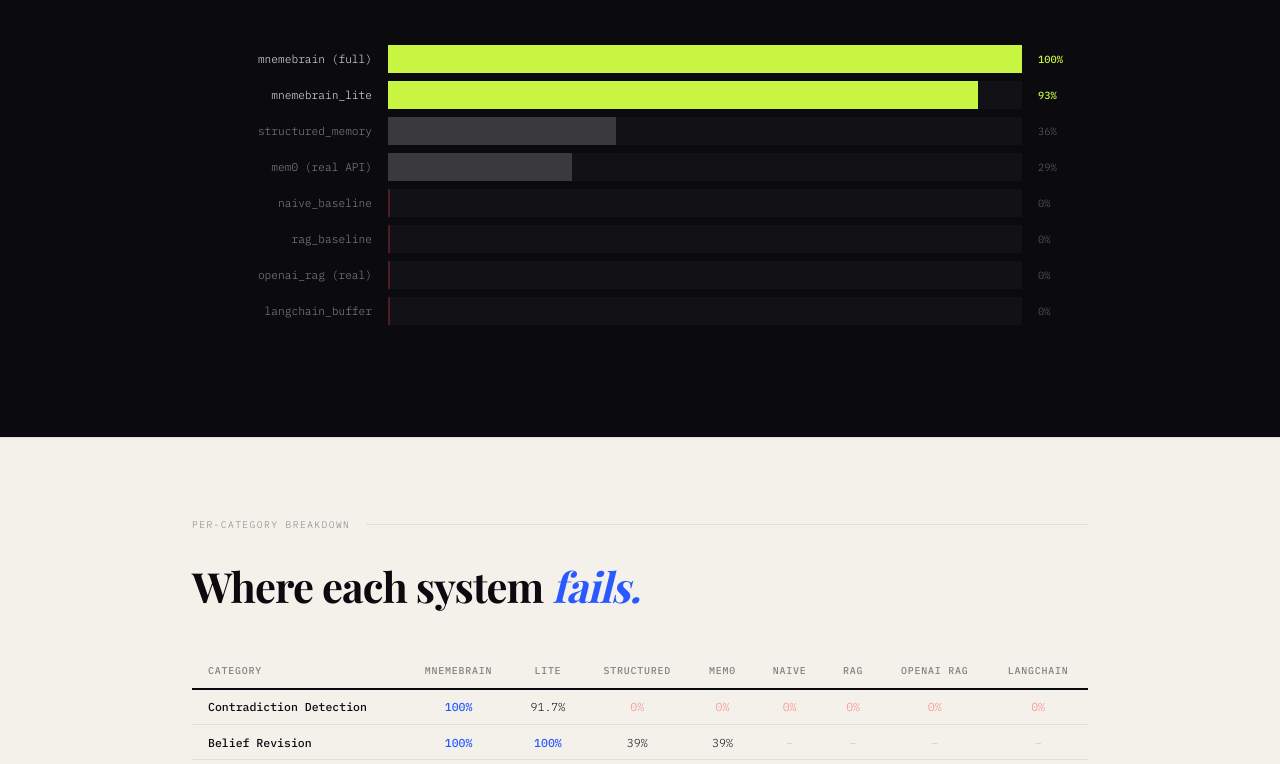
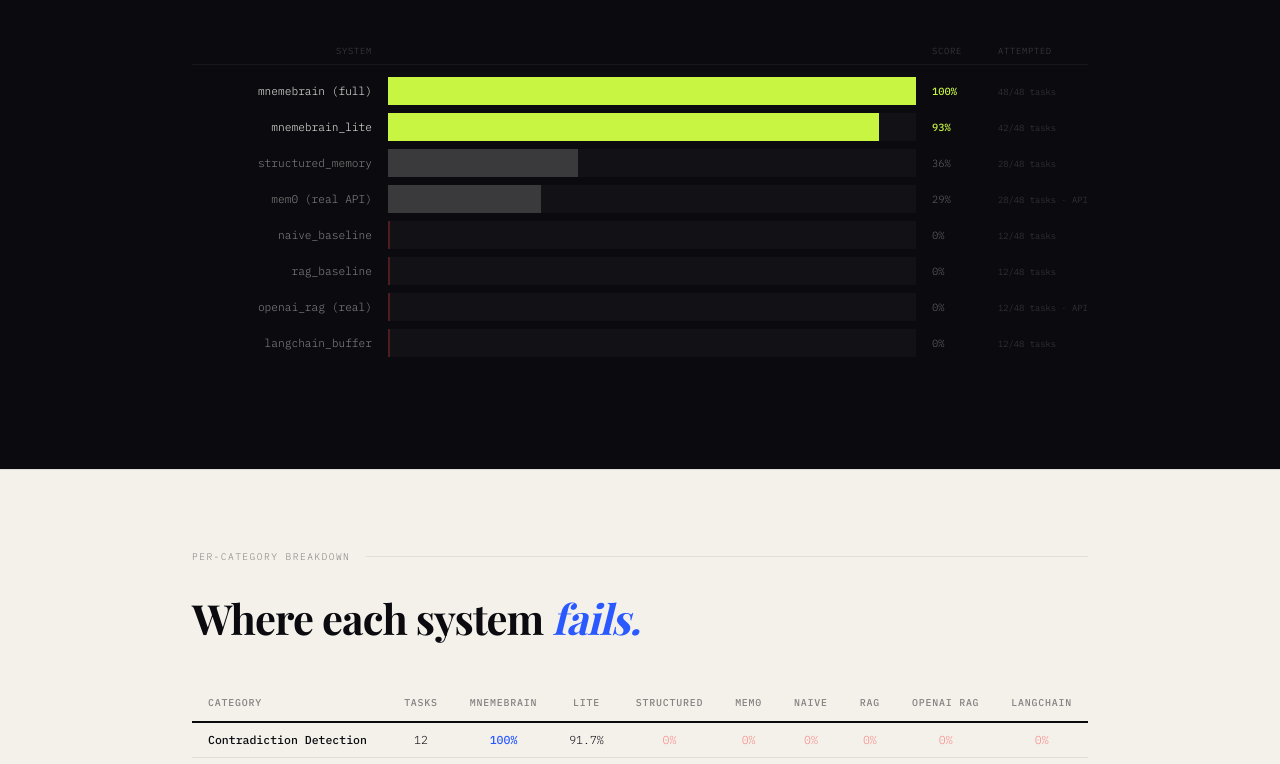
Before and after one commit to mnemebrain/mnemebrain-benchmark, a plain HTML site: page leaderboard.html in a window 1280 px wide. Shown: the part 646-1410 px from the top of the page. Drawn offline with nearby package versions, Linux system fonts and the light colour scheme; a web font is replaced by a local one.

Commit message:
feat: add credibility metadata and methodology section
- Enrich data.json: benchmark version, run date, attempted/skipped
  counts, adapter type (embedded vs cloud API), run type per system
- Leaderboard: show attempted/total tasks, API badge, benchmark version
  in header, task counts per category, type column in capability matrix
- Overview: add methodology section (capability-aware scoring,
  deterministic evaluation, real API baselines, versioned releases)
- Update results meta with benchmark version and leaderboard link

```diff
--- a/data.json
+++ b/data.json
@@ -1,4 +1,6 @@
 {
+  "benchmarkVersion": "0.1.0a1",
+  "runDate": "2026-03-08",
   "lastUpdated": "2026-03-08",
   "embeddingModel": "all-MiniLM-L6-v2",
   "bmb": {
@@ -6,19 +8,92 @@
     "tasks": 48,
     "categories": 8,
     "checks": 100,
-    "overall": [
-      { "adapter": "mnemebrain (full)", "score": 100 },
-      { "adapter": "mnemebrain_lite", "score": 93 },
-      { "adapter": "structured_memory", "score": 36 },
-      { "adapter": "mem0 (real API)", "score": 29 },
-      { "adapter": "naive_baseline", "score": 0 },
-      { "adapter": "rag_baseline", "score": 0 },
-      { "adapter": "openai_rag (real)", "score": 0 },
-      { "adapter": "langchain_buffer", "score": 0 }
+    "systems": [
+      {
+        "name": "mnemebrain (full)",
+        "key": "mnemebrain",
+        "type": "embedded",
+        "score": 100,
+        "attempted": 48,
+        "skipped": 0,
+        "capabilities": 12,
+        "runType": "local"
+      },
+      {
+        "name": "mnemebrain_lite",
+        "key": "mnemebrain_lite",
+        "type": "embedded",
+        "score": 93,
+        "attempted": 42,
+        "skipped": 6,
+        "capabilities": 7,
+        "runType": "local"
+      },
+      {
+        "name": "structured_memory",
+        "key": "structured_memory",
+        "type": "embedded",
+        "score": 36,
+        "attempted": 28,
+        "skipped": 20,
+        "capabilities": 5,
+        "runType": "local"
+      },
+      {
+        "name": "mem0 (real API)",
+        "key": "mem0",
+        "type": "cloud API",
+        "score": 29,
+        "attempted": 28,
+        "skipped": 20,
+        "capabilities": 5,
+        "runType": "API"
+      },
+      {
+        "name": "naive_baseline",
+        "key": "naive",
+        "type": "embedded",
+        "score": 0,
+        "attempted": 12,
+        "skipped": 36,
+        "capabilities": 2,
+        "runType": "local"
+      },
+      {
+        "name": "rag_baseline",
+        "key": "rag",
+        "type": "embedded",
+        "score": 0,
+        "attempted": 12,
+        "skipped": 36,
+        "capabilities": 2,
+        "runType": "local"
+      },
+      {
+        "name": "openai_rag (real)",
+        "key": "openai_rag",
+        "type": "cloud API",
+        "score": 0,
+        "attempted": 12,
+        "skipped": 36,
+        "capabilities": 2,
+        "runType": "API"
+      },
+      {
+        "name": "langchain_buffer",
+        "key": "langchain",
+        "type": "embedded",
+        "score": 0,
+        "attempted": 12,
+        "skipped": 36,
+        "capabilities": 2,
+        "runType": "local"
+      }
     ],
     "categories_detail": [
       {
         "category": "Contradiction Detection",
+        "tasks": 12,
         "scores": {
           "mnemebrain": 100, "mnemebrain_lite": 91.7, "structured_memory": 0,
           "mem0": 0, "naive": 0, "rag": 0, "openai_rag": 0, "langchain": 0
@@ -26,6 +101,7 @@
       },
       {
         "category": "Belief Revision",
+        "tasks": 8,
         "scores": {
           "mnemebrain": 100, "mnemebrain_lite": 100, "structured_memory": 39,
           "mem0": 39, "naive": null, "rag": null, "openai_rag": null, "langchain": null
@@ -33,6 +109,7 @@
       },
       {
         "category": "Evidence Tracking",
+        "tasks": 8,
         "scores": {
           "mnemebrain": 100, "mnemebrain_lite": 100, "structured_memory": 69,
           "mem0": 47, "naive": null, "rag": null, "openai_rag": null, "langchain": null
@@ -40,6 +117,7 @@
       },
       {
         "category": "Temporal Updates",
+        "tasks": 6,
         "scores": {
           "mnemebrain": 100, "mnemebrain_lite": 83.3, "structured_memory": null,
           "mem0": null, "naive": null, "rag": null, "openai_rag": null, "langchain": null
@@ -47,6 +125,7 @@
       },
       {
         "category": "Counterfactual Reasoning",
+        "tasks": 4,
         "scores": {
           "mnemebrain": 100, "mnemebrain_lite": null, "structured_memory": null,
           "mem0": null, "naive": null, "rag": null, "openai_rag": null, "langchain": null
@@ -54,6 +133,7 @@
       },
       {
         "category": "Consolidation",
+        "tasks": 4,
         "scores": {
           "mnemebrain": 100, "mnemebrain_lite": null, "structured_memory": null,
           "mem0": null, "naive": null, "rag": null, "openai_rag": null, "langchain": null
@@ -61,6 +141,7 @@
       },
       {
         "category": "Multi-hop Retrieval",
+        "tasks": 3,
         "scores": {
           "mnemebrain": 100, "mnemebrain_lite": null, "structured_memory": null,
           "mem0": null, "naive": null, "rag": null, "openai_rag": null, "langchain": null
@@ -68,6 +149,7 @@
       },
       {
         "category": "Pattern Separation",
+        "tasks": 3,
         "scores": {
           "mnemebrain": 100, "mnemebrain_lite": null, "structured_memory": null,
           "mem0": null, "naive": null, "rag": null, "openai_rag": null, "langchain": null
@@ -115,11 +197,11 @@
   "capabilities": {
     "headers": ["store", "query", "retract", "explain", "contradiction", "decay", "revise", "sandbox", "attack", "consolidation", "hipporag", "pattern_separation"],
     "adapters": [
-      { "name": "mnemebrain", "caps": [true, true, true, true, true, true, true, true, true, true, true, true] },
-      { "name": "mnemebrain_lite", "caps": [true, true, true, true, true, true, true, false, false, false, false, false] },
-      { "name": "mem0", "caps": [true, true, true, true, false, false, true, false, false, false, false, false] },
-      { "name": "structured_memory", "caps": [true, true, true, true, false, false, true, false, false, false, false, false] },
-      { "name": "naive / rag / langchain", "caps": [true, true, false, false, false, false, false, false, false, false, false, false] }
+      { "name": "mnemebrain", "type": "embedded", "caps": [true, true, true, true, true, true, true, true, true, true, true, true] },
+      { "name": "mnemebrain_lite", "type": "embedded", "caps": [true, true, true, true, true, true, true, false, false, false, false, false] },
+      { "name": "mem0", "type": "cloud API", "caps": [true, true, true, true, false, false, true, false, false, false, false, false] },
+      { "name": "structured_memory", "type": "embedded", "caps": [true, true, true, true, false, false, true, false, false, false, false, false] },
+      { "name": "naive / rag / langchain", "type": "embedded", "caps": [true, true, false, false, false, false, false, false, false, false, false, false] }
     ]
   },
   "findings": [
--- a/leaderboard.html
+++ b/leaderboard.html
@@ -157,7 +157,7 @@
 }
 .bar-chart { margin-bottom: 2rem; }
 .bar-row {
-  display: grid; grid-template-columns: 180px 1fr 50px;
+  display: grid; grid-template-columns: 180px 1fr 50px 90px;
   gap: 1rem; align-items: center; margin-bottom: 0.5rem;
   font-family: 'IBM Plex Mono', monospace; font-size: 0.7rem;
 }
@@ -173,6 +173,26 @@
 }
 .bar-pct { color: rgba(244,241,235,0.4); font-size: 0.65rem; }
 .bar-pct.top { color: var(--pulse); font-weight: 500; }
+.bar-meta {
+  font-size: 0.55rem; color: rgba(244,241,235,0.22); text-align: left;
+  white-space: nowrap;
+}
+.bar-header {
+  display: grid; grid-template-columns: 180px 1fr 50px 90px;
+  gap: 1rem; margin-bottom: 0.8rem; padding-bottom: 0.5rem;
+  border-bottom: 1px solid rgba(244,241,235,0.06);
+  font-family: 'IBM Plex Mono', monospace; font-size: 0.55rem;
+  letter-spacing: 0.08em; text-transform: uppercase;
+  color: rgba(244,241,235,0.25);
+}
+.bar-header span:first-child { text-align: right; }
+.type-badge {
+  font-family: 'IBM Plex Mono', monospace; font-size: 0.52rem;
+  letter-spacing: 0.06em; text-transform: uppercase;
+  padding: 0.15rem 0.4rem; border: 1px solid rgba(244,241,235,0.08);
+  color: rgba(244,241,235,0.3); display: inline-block;
+}
+.type-badge.api { border-color: rgba(42,90,255,0.3); color: rgba(42,90,255,0.6); }
 
 /* ---- TABLES ---- */
 .table-sec { padding: 5rem 0; border-top: 1px solid var(--border); }
@@ -276,7 +296,10 @@
   nav { padding: 1rem 1.5rem; }
   .nav-links { display: none; }
   .hero { padding: 7rem 0 3rem; }
-  .bar-row { grid-template-columns: 120px 1fr 40px; }
+  .bar-row { grid-template-columns: 120px 1fr 40px; } /* hide meta on mobile */
+  .bar-meta { display: none; }
+  .bar-header { grid-template-columns: 120px 1fr 40px; }
+  .bar-header span:last-child { display: none; }
   .bar-name { font-size: 0.6rem; }
   .cap-table { font-size: 0.55rem; }
   .cap-table th, .cap-table td { padding: 0.4rem 0.3rem; }
@@ -435,16 +458,22 @@
     .then(function(data) {
       // Meta
       document.getElementById('meta-line').textContent =
-        'Last updated: ' + data.lastUpdated + '  \u00b7  Embedding model: ' + data.embeddingModel;
+        'Benchmark v' + data.benchmarkVersion + '  \u00b7  Run: ' + data.runDate + '  \u00b7  Embedding: ' + data.embeddingModel;
 
       // BMB sub
       document.getElementById('bmb-sub').textContent =
         data.bmb.tasks + ' tasks \u00b7 ' + data.bmb.categories + ' categories \u00b7 ~' + data.bmb.checks + ' checks \u00b7 zero LLM calls \u00b7 fully deterministic';
 
-      // Bar chart
+      // Bar chart header
       var chartEl = document.getElementById('bar-chart');
+      var header = document.createElement('div');
+      header.className = 'bar-header';
+      header.innerHTML = '<span>System</span><span></span><span>Score</span><span>Attempted</span>';
+      chartEl.appendChild(header);
+
+      // Bar chart rows
       var frag = document.createDocumentFragment();
-      data.bmb.overall.forEach(function(item) {
+      data.bmb.systems.forEach(function(item) {
         var isTop = item.score >= 90;
         var w = Math.max(item.score, 0.3);
         var row = document.createElement('div');
@@ -452,7 +481,7 @@
 
         var name = document.createElement('div');
         name.className = 'bar-name' + (isTop ? ' top' : '');
-        name.textContent = item.adapter;
+        name.textContent = item.name;
 
         var track = document.createElement('div');
         track.className = 'bar-track';
@@ -466,9 +495,17 @@
         pct.className = 'bar-pct' + (isTop ? ' top' : '');
         pct.textContent = item.score + '%';
 
+        var meta = document.createElement('div');
+        meta.className = 'bar-meta';
+        meta.textContent = item.attempted + '/' + data.bmb.tasks + ' tasks';
+        if (item.runType === 'API') {
+          meta.textContent += ' \u00b7 API';
+        }
+
         row.appendChild(name);
         row.appendChild(track);
         row.appendChild(pct);
+        row.appendChild(meta);
         frag.appendChild(row);
       });
       chartEl.appendChild(frag);
@@ -491,12 +528,12 @@
       var adapterLabels = ['MnemeBrain', 'Lite', 'Structured', 'Mem0', 'Naive', 'RAG', 'OpenAI RAG', 'LangChain'];
       var catTable = document.createElement('table');
       catTable.className = 'data-table';
-      var thead = '<thead><tr><th>Category</th>';
+      var thead = '<thead><tr><th>Category</th><th class="num">Tasks</th>';
       adapterLabels.forEach(function(a) { thead += '<th class="num">' + esc(a) + '</th>'; });
       thead += '</tr></thead>';
       var tbody = '<tbody>';
       data.bmb.categories_detail.forEach(function(cat) {
-        tbody += '<tr><td class="adapter">' + esc(cat.category) + '</td>';
+        tbody += '<tr><td class="adapter">' + esc(cat.category) + '</td><td class="num">' + (cat.tasks || '') + '</td>';
         var vals = adapters.map(function(a) { return cat.scores[a]; });
         var validVals = vals.filter(function(v) { return v !== null && v !== undefined; });
         var best = validVals.length > 0 ? Math.max.apply(null, validVals) : -1;
@@ -537,14 +574,15 @@
       // Capability matrix
       var capTable = document.createElement('table');
       capTable.className = 'cap-table';
-      var cHead = '<thead><tr><th>Adapter</th>';
+      var cHead = '<thead><tr><th>Adapter</th><th>Type</th>';
       data.capabilities.headers.forEach(function(h) {
         cHead += '<th>' + esc(h.replace(/_/g, ' ')) + '</th>';
       });
       cHead += '</tr></thead>';
       var cBody = '<tbody>';
       data.capabilities.adapters.forEach(function(a) {
-        cBody += '<tr><td>' + esc(a.name) + '</td>';
+        var badgeCls = a.type === 'cloud API' ? 'type-badge api' : 'type-badge';
+        cBody += '<tr><td>' + esc(a.name) + '</td><td><span class="' + badgeCls + '">' + esc(a.type) + '</span></td>';
         a.caps.forEach(function(c) {
           cBody += '<td><span class="' + (c ? 'cap-yes' : 'cap-no') + '">' + (c ? '\u2713' : '\u2014') + '</span></td>';
         });
```
Also changed, not shown: index.html (+59 -3 lines).
